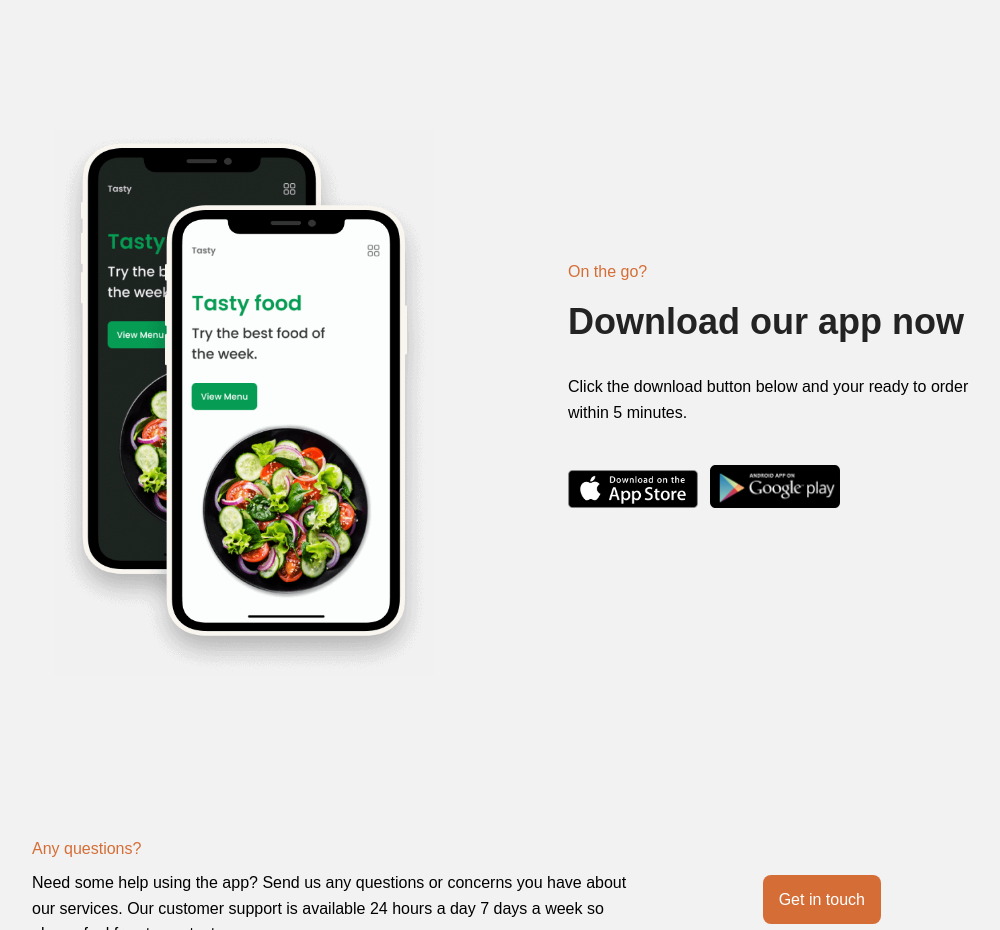
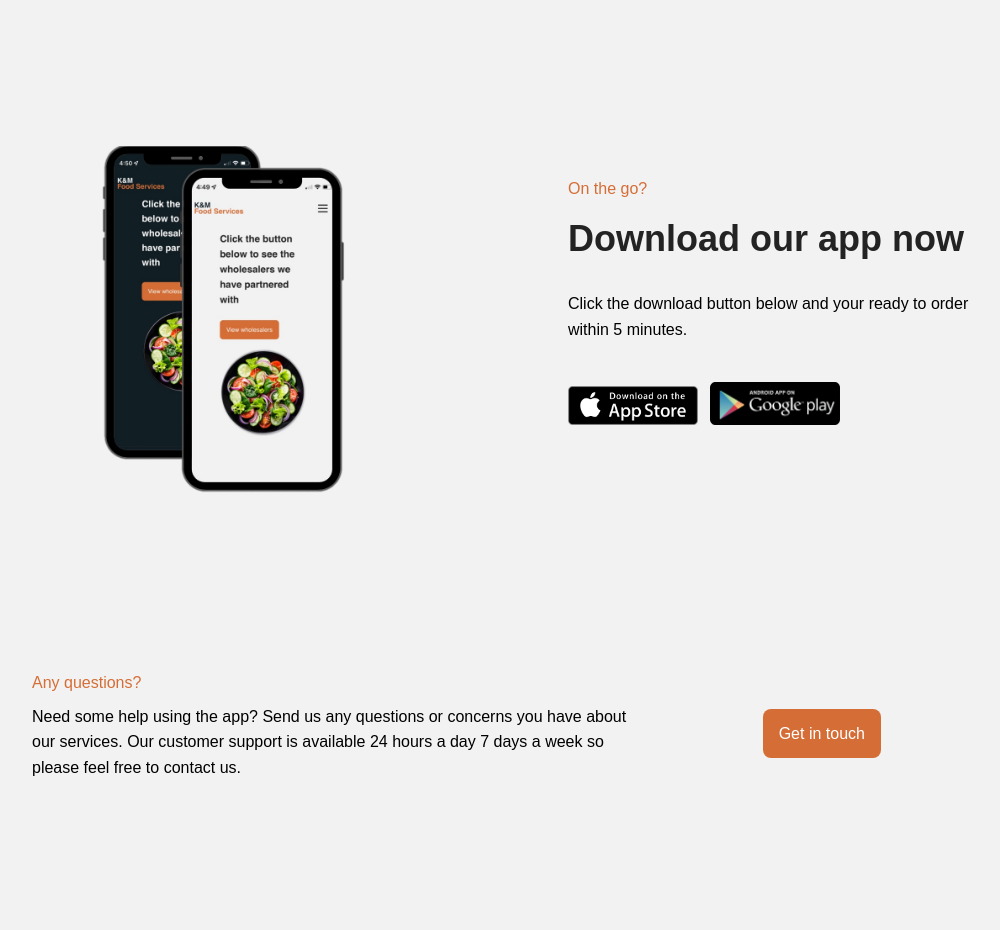
Before and after one commit to Ahmeds226/OurWebsite, a plain HTML site: page index.html in a window 1280 px wide. Shown: the part 2340-3270 px from the top of the page, without its empty margins (128-1128 px from the left). Drawn offline with nearby package versions, Linux system fonts and the light colour scheme.

Commit message:
New images and refactor

```diff
--- a/index.html
+++ b/index.html
@@ -5,7 +5,7 @@
     <meta name="viewport" content="width=device-width, initial-scale=1.0" />
 
     <!--==================== FAVICON ====================-->
-    <link rel="icon" href="assets/img/logo.svg" />
+    <link rel="icon" href="assets/img/thumbnail.jpg" />
 
     <!--========== BOX ICONS LIBRARY ==========-->
     <link
@@ -573,7 +573,7 @@
           </div>
 
           <!-- Change this get aishas orange one -->
-          <img src="assets/img/movil-app.png" alt="" class="app_img" />
+          <img src="assets/img/Picture 1.png" alt="" class="app_img" />
         </div>
       </section>
 
```
Also changed, not shown: assets/img/Picture 1.png (added), assets/img/ThumbnailLinkImg.jpg (deleted), assets/img/appStoreDownload.svg (deleted), assets/img/movil-app.png (deleted), assets/img/playStoreDownload.png (deleted), assets/img/thumbnail.jpg (added), 3 other files.
